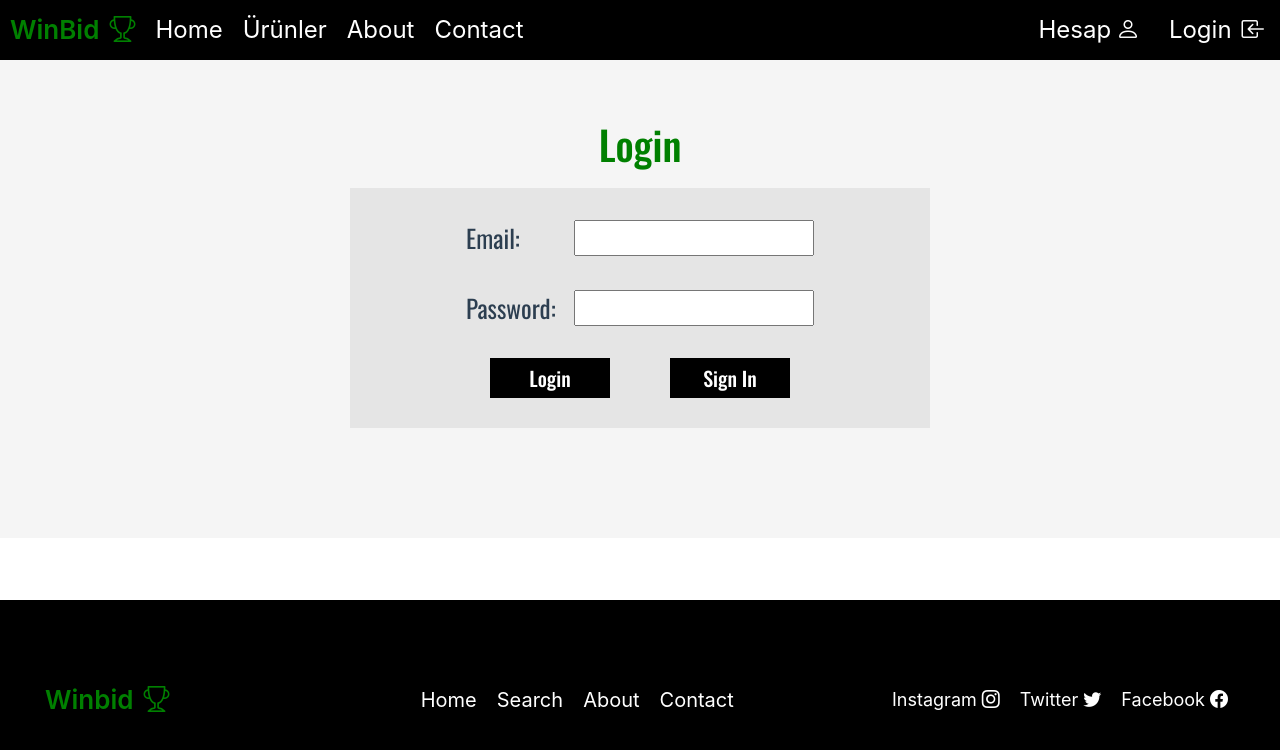
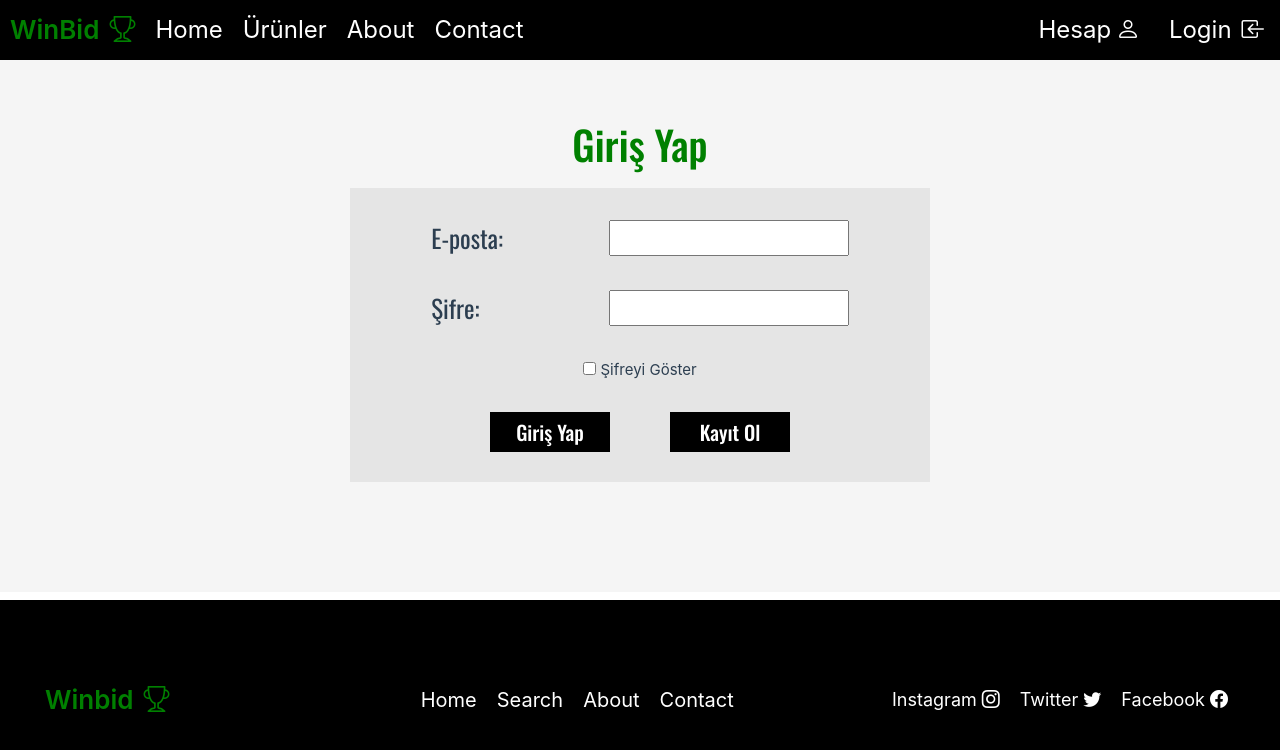
Before and after one commit to clwope/tez-frontend, a Vue app: page /login in a window 1280 px wide. Before the commit this address led to /tez-frontend/login. Shown: the top 750 px of the page. Built offline with nearby package versions, Linux system fonts and the light colour scheme.

Commit message:
added login and register

```diff
--- a/package.json
+++ b/package.json
@@ -10,6 +10,7 @@
     "deploy": "gh-pages -d dist"
   },
   "dependencies": {
+    "axios": "^1.7.9",
     "vue": "^3.5.13",
     "vue-router": "^4.5.0",
     "vue3-carousel": "^0.12.0",
--- a/src/components/Login.vue
+++ b/src/components/Login.vue
@@ -3,46 +3,52 @@
         <h2>{{formHeader}}</h2>
         <form v-if="formType === 'login'" @submit.prevent="">
             <div>
-                <label for="email">Email: </label>
+                <label for="email">E-posta: </label>
                 <input type="email" id="email" v-model="loginData.email" required />
             </div>
             <div>
-                <label for="password">Password: </label>
-                <input type="password" id="password" v-model="loginData.password" required />
+                <label for="password">Şifre: </label>
+                <input :type="showPassword ? 'text' : 'password'" id="password" v-model="loginData.password" required />
             </div>
+            <label>
+                <input type="checkbox" v-model="showPassword" /> Şifreyi Göster
+            </label>
             <div class="buttons">
-                <button type="submit">Login</button>
-                <button type="button" @click="changeFormToSignIn">Sign In</button>
+                <button type="submit" @click="handleLogin">Giriş Yap</button>
+                <button type="button" @click="changeFormToSignIn">Kayıt Ol</button>
             </div>
         </form>
 
         <form v-else @submit.prevent="">
             <div>
-                <label for="name">Name: </label>
-                <input type="name" id="name" v-model="SignInData.name" required />
+                <label for="name">Kullanıcı İsmi: </label>
+                <input type="text" id="name" v-model="SignInData.username" required />
             </div>
             <div>
-                <label for="surname">Surname: </label>
-                <input type="surname" id="surname" v-model="SignInData.surname" required />
-            </div>
-            <div>
-                <label for="email">Email: </label>
+                <label for="email">E-posta: </label>
                 <input type="email" id="email" v-model="SignInData.email" required />
             </div>
             <div>
-                <label for="password">Password: </label>
-                <input type="password" id="password" v-model="SignInData.password" required />
+                <label for="phoneNumber">Telefon Numarası: </label>
+                <input type="text" id="phoneNumber" v-model="SignInData.phoneNumber" required />
             </div>
+            <div>
+                <label for="password">Şifre: </label>
+                <input :type="showPassword ? 'text' : 'password'" id="password" v-model="SignInData.password" required />
+            </div>
+            <label>
+                <input type="checkbox" v-model="showPassword" /> Şifreyi Göster
+            </label>
             <div class="buttons">
-                <button type="submit">Sign In</button>
-                <button type="button" @click="changeFormToLogin">Login</button>
+                <button type="submit" @click="handleSignIn">Kayıt Ol</button>
+                <button type="button" @click="changeFormToLogin">Giriş Yap</button>
             </div>
         </form>
     </div>
 </template>
 
 <script>
-    // import axios from 'axios';
+    import axios from 'axios';
 
     export default{
         data(){
@@ -52,55 +58,53 @@
                     password: ''
                 },
                 SignInData:{
-                    name: '',
-                    surname: '',
+                    username: '',
                     email: '',
+                    phoneNumber: '',
                     password: ''
                 },
                 formType: 'login',
-                formHeader: 'Login'
+                formHeader: 'Giriş Yap',
+                showPassword: false
             }
         },
         methods: {
-            // async handleLogin(){
-            //     try {
-            //         let response = await axios.post('http://localhost:5216/login', {
-            //             email: this.loginData.email,
-            //             password: this.loginData.password,
-            //         })
+            async handleLogin(){
+                try {
+                    let response = await axios.post('http://18.196.156.3:8080/api/user/user-login', {
+                        email: this.loginData.email,
+                        password: this.loginData.password,
+                    })
 
-            //         // console.log(jwtDecode(response.data.token));
-            //         localStorage.setItem("token", response.data.token);
-            //         window.location.href = "/dashboard";
+                    console.log(response.data);
 
-            //     } catch (error) {
-            //         alert("Incorrect password or email!");
-            //         console.log(error);
-            //     }
-            // },
-            // async handleSignIn(){
-            //     try {
-            //         let response = await axios.post('http://localhost:5216/signup', {
-            //             name: this.SignInData.name,
-            //             surname: this.SignInData.surname,
-            //             email: this.SignInData.email,
-            //             password: this.SignInData.password,
-            //         })
+                } catch (error) {
+                    alert("Incorrect password or email!");
+                    console.log(error);
+                }
+            },
+            async handleSignIn(){
+                try {
+                    let response = await axios.post('http://18.196.156.3:8080/api/user/user-register', {
+                        name: this.SignInData.username,
+                        email: this.SignInData.email,
+                        phoneNumber: this.SignInData.phoneNumber,
+                        password: this.SignInData.password,
+                    })
 
-            //         localStorage.setItem("token", response.data.token);
-            //         window.location.href = "/dashboard";
+                    console.log(response.data);
 
-            //     } catch (error) {
-            //         console.log(error);
-            //     }
-            // },
+                } catch (error) {
+                    console.log(error);
+                }
+            },
             changeFormToSignIn(){
                 this.formType = 'signin';
-                this.formHeader = 'Sign In';
+                this.formHeader = 'Kayıt ol';
             },
             changeFormToLogin(){
                 this.formType = 'login';
-                this.formHeader = 'Login';
+                this.formHeader = 'Giriş Yap';
             }
         }
     }
@@ -140,7 +144,7 @@
     }
 
     .login-form > form > div{
-        width: 60%;
+        width: 72%;
         display: flex;
         justify-content: space-between;
         align-items: center;
--- a/src/main.js
+++ b/src/main.js
@@ -21,7 +21,7 @@ import AddProduct from './components/admin/AddProduct.vue';
 import AddAuctionProduct from './components/admin/AddAuctionProduct.vue'
 
 const router = createRouter({
-    history: createWebHistory('/tez-frontend/'),
+    history: createWebHistory(import.meta.env.BASE_URL),
     routes: [
         { path: '/', component: Home },
         { path: '/login', component: Login },
```
Also changed, not shown: 1 other file (tests, documents, lock files or other folders).
